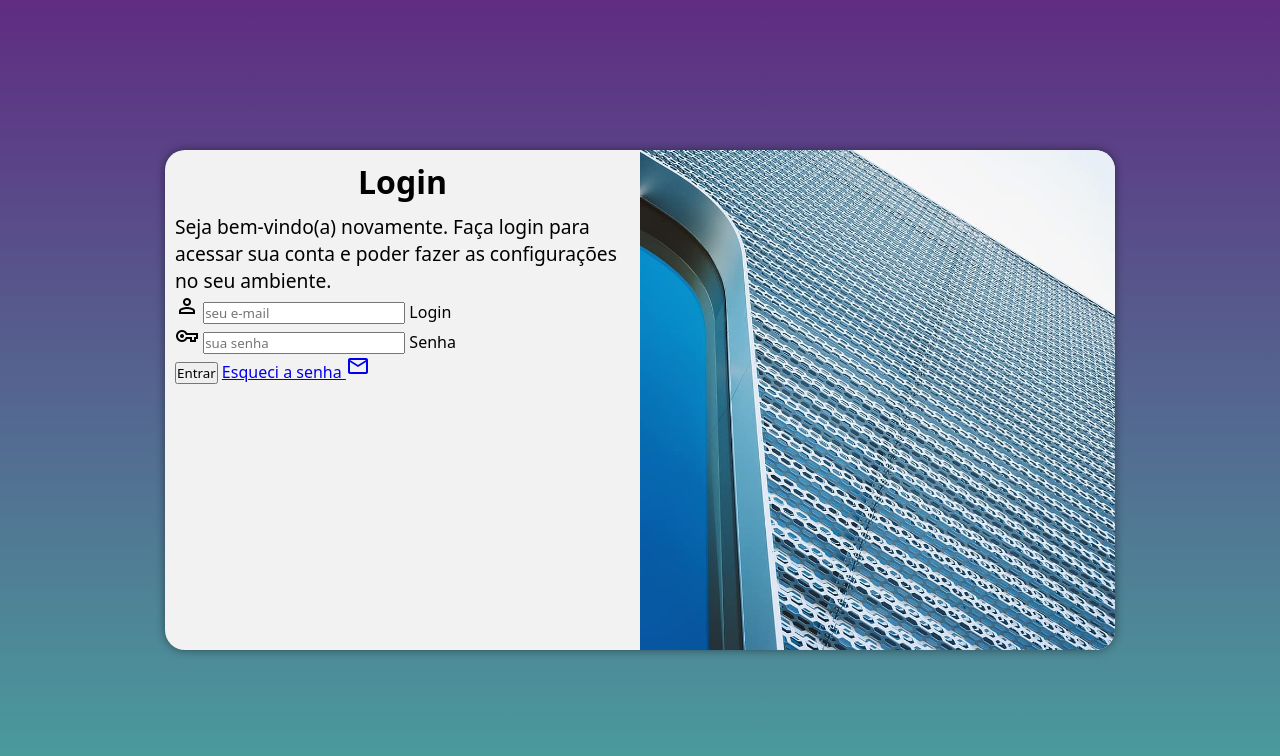
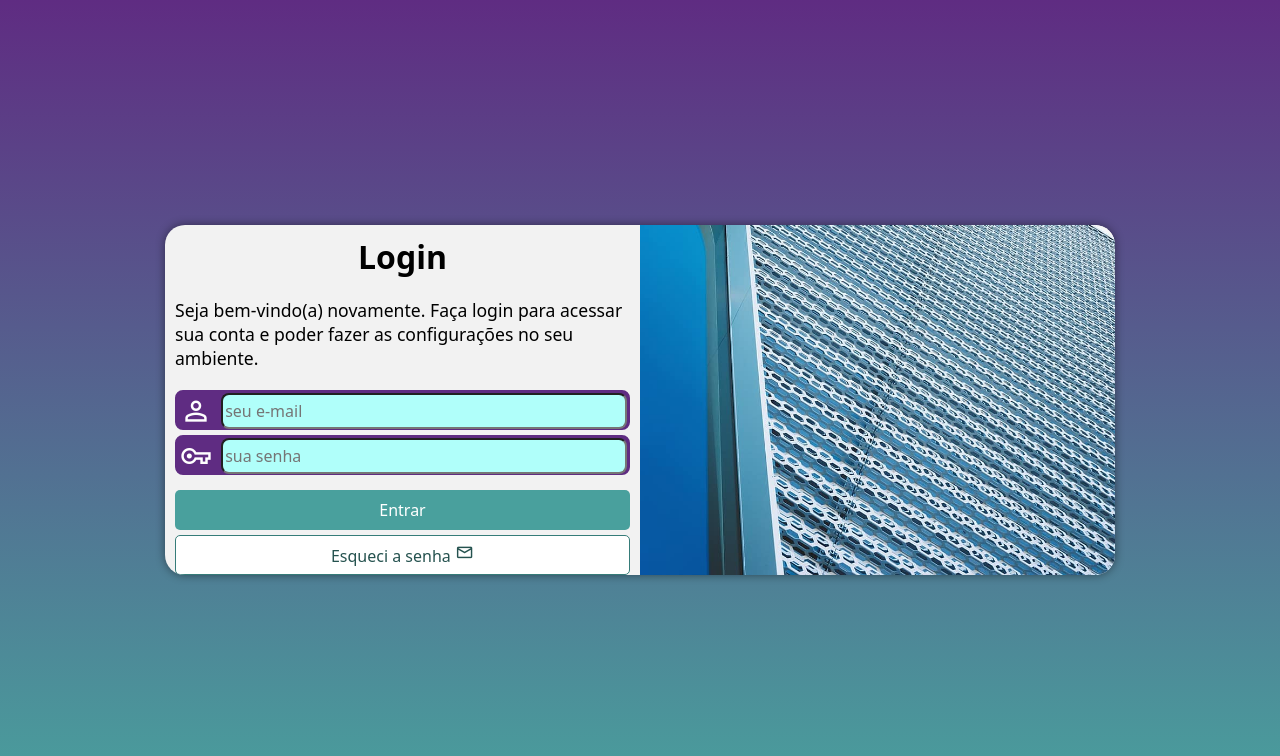
Before and after one commit to brenor4mos/projeto-login, a plain HTML site: page index.html in a window 1280 px wide. Drawn offline with nearby package versions, Linux system fonts and the light colour scheme.

Commit message:
finalizado

```diff
--- a/estilos/media-query.css
+++ b/estilos/media-query.css
@@ -13,6 +13,7 @@
     }
     section#login{
         width: 80vw;
+        height: 290px;
     }
     div#imagem{
         float: left;
@@ -31,6 +32,7 @@
     }
     section#login{
         width: 950px;
+        height: 350px;
     }
 
     div#imagem{
@@ -49,6 +51,7 @@
     }
 
     #formulario > p{
-        font-size: 1.2em;
+        font-size: 1.1em;
+        margin: 20px 0px;
     }
 }
--- a/estilos/style.css
+++ b/estilos/style.css
@@ -32,16 +32,17 @@ section#login{
     position: absolute;
     left: 50%;
     top: 50%;
-    transform: translate(-50%, -50%);
     overflow: hidden;
+
     background-color: var(--cor03);
     width: 255px;
-    height: 500px;
+    height: 515px;
     border-radius: 20px;
     box-shadow: 0px 0px 10px rgba(0, 0, 0, 0.450);
 
     transition: width .3s, height .3s;
     transition-timing-function: ease;
+    transform: translate(-50%, -50%);
 }
 
 div#imagem{
@@ -66,3 +67,81 @@ div#imagem{
 #formulario > p{
     font-size: 0.8em;
 }
+
+
+form > div.campo{
+    display: block;
+    background-color: var(--cor02);
+    width: 100%;
+    height: 40px;
+    border-radius: 8px;
+    margin: 5px 0px;
+    border: 2px solid #5f2c82;
+}
+
+div.campo > label {
+    display: none;
+}
+
+div.campo > span{
+    color: white;
+
+    font-size: 2em;
+    width: 40px;
+    padding: 3px;
+}
+
+div.campo > input {
+    background-color: #b0fffa;
+    font-size: 1em;
+    width: calc(100% - 45px);
+    height: 100%;
+    border-radius: 8px;
+    padding: 2px;
+    transform: translateY(-10px);
+}
+
+div.campo > input:focus-within {
+    background-color: white;
+
+}
+
+form > input[type=submit]{
+    display: block;
+    font-size: 1em;
+    width: 100%;
+    height: 40px;
+    margin-top: 15px;
+    background-color: var(--cor01);
+    color: white;
+    border: none;
+    border-radius: 5px;
+    cursor: pointer;
+}
+
+form > input[type=submit]:hover{
+    background-color: #367c79;
+}
+
+form > a.botao{
+    display: block;
+    text-align: center;
+    font-size: 1em;
+    width: 100%;
+    height: 40px;
+    color: #25524f;
+    padding-top: 7px;
+    margin-top: 5px;
+    background-color: #ffffff ;
+    border: 1px solid #367c79;
+    border-radius: 5px;
+    text-decoration: none;
+}
+
+form > a.botao:hover{
+    background-color: #95f1eb;
+}
+
+form > a.botao > span {
+    font-size: 1.2em;
+}
--- a/index.html
+++ b/index.html
@@ -28,7 +28,7 @@
                     <label for="isenha">Senha</label>
                 </div>
                 <input type="submit" value="Entrar">
-                <a href="esqueci.html">Esqueci a senha <span class="material-symbols-outlined">mail</span></a>
+                <a href="esqueci.html" class="botao">Esqueci a senha <span class="material-symbols-outlined">mail</span></a>
             </form>
             </div>
         </section>
```
